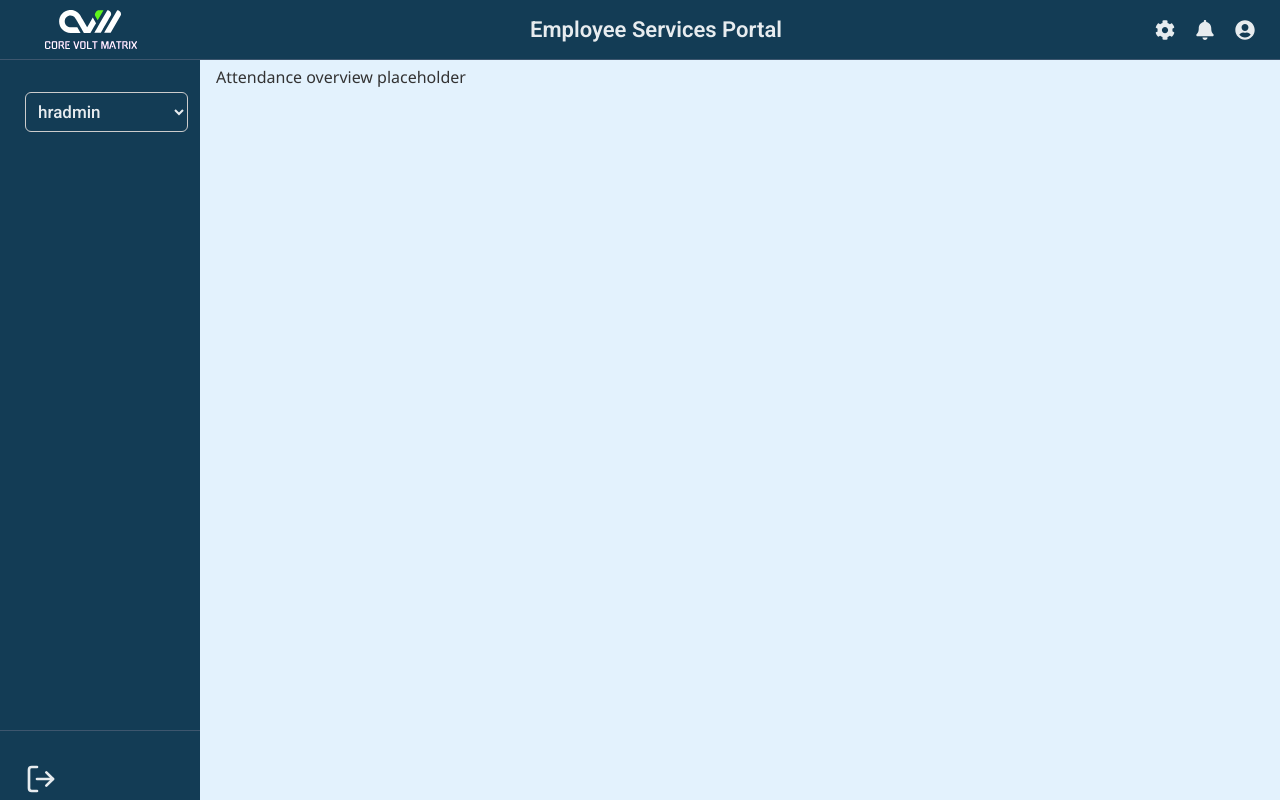
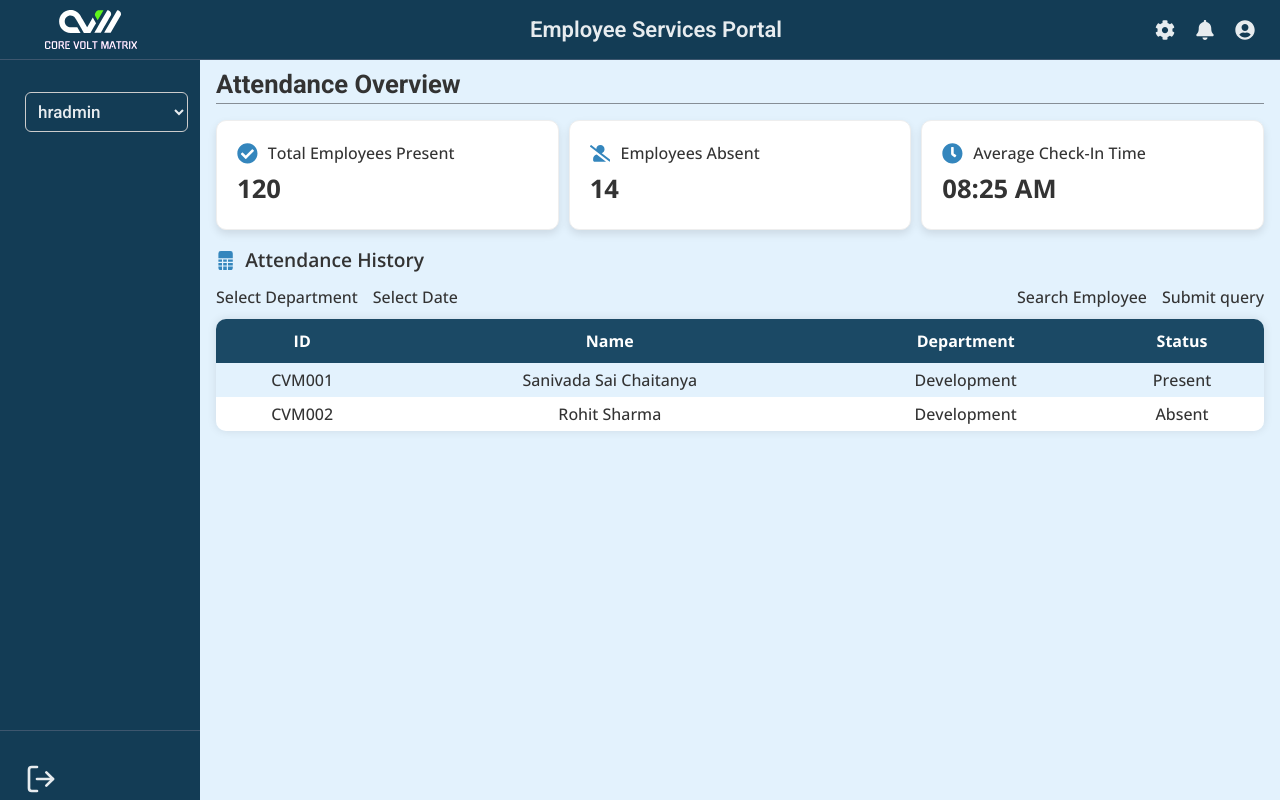
Before and after one commit to Volt-Matrix/voltcore, a React (Vite) app: page /attendance/overview in a window 1280 px wide. Built offline with nearby package versions, Linux system fonts and the light colour scheme.

Commit message:
add basic structure

```diff
--- a/src/pages/Attendance/AttendanceOverview.css
+++ b/src/pages/Attendance/AttendanceOverview.css
@@ -0,0 +1,87 @@
+.att-ov-content-wrapper > header > h2 {
+    font-size: 1.6em;
+    text-align: left;
+}
+
+.att-ov-content-wrapper > header {
+    width: 100%;
+}
+
+.att-ov-stats-container {
+    display: flex;
+    flex-direction: row;
+    justify-content: space-evenly;
+    gap: 10px;
+    width: 100%;
+    flex-wrap: wrap;
+}
+
+.att-ov-stats-container > * {
+    min-width: 200px;
+    flex: 1 1 200px;
+}
+
+.att-ov-stat-card {
+    display: flex;
+    flex-direction: column;
+    justify-content: flex-start;
+    gap: 5px;
+}
+
+.att-ov-stat-header {
+    display: flex;
+    flex-direction: row;
+    justify-content: flex-start;
+    align-items: center;
+    gap: 10px;
+}
+
+.att-ov-stat-header p {
+    font-weight: 500;
+}
+
+.att-ov-stat-header svg {
+    color:#3486BD;
+    font-size: 1.3em;
+}
+
+.att-ov-stat-value p {
+    font-size: 1.6em;
+    font-weight: 700;
+}
+
+.att-ov-clockinout-table-container {
+    display: flex;
+    flex-direction: column;
+    justify-content: flex-start;
+    gap: 10px;
+    width: 100%;
+}
+
+.att-ov-clockinout-table-container > header {
+    display: flex;
+    flex-direction: row;
+    justify-content: flex-start;
+    align-items: center;
+    gap: 10px;
+
+    font-size: 1.2em;
+    font-weight: 600;
+}
+
+.att-ov-clockinout-table-container > header > svg {
+    color: #3486BD;
+}
+
+.att-ov-filters {
+    display: flex;
+    flex-direction: row;
+    justify-content: space-between;
+}
+
+.att-ov-filters > * {
+    display: flex;
+    flex-direction: row;
+    justify-content: flex-start;
+    gap: 15px;
+}
--- a/src/pages/Attendance/AttendanceOverview.jsx
+++ b/src/pages/Attendance/AttendanceOverview.jsx
@@ -1,10 +1,85 @@
 import React from 'react';
 import './AttendanceOverview.css'
 
+import {FaCheckCircle, FaUserSlash, FaClock} from 'react-icons/fa';
+import { BsFileSpreadsheetFill } from "react-icons/bs";
+
 function AttendanceOverview () {
+
+    const AttendanceStatCard = (props) => {
+        return (
+            <div className='att-ov-stat-card card-p osns'>
+                <div className='att-ov-stat-header'>
+                    {props.icon}
+                    <p>{props.title}</p>
+                </div>
+
+                <div className='att-ov-stat-value'>
+                    <p>{props.value}</p>
+                </div>
+            </div>
+        )
+    }
+
     return (
-        <div className="page-layout-container">
-            <p>Attendance overview placeholder</p>
+        <div className="att-ov-content-wrapper page-layout-container">
+            <header>
+                <h2 className='rsh'>Attendance Overview</h2>
+                <hr className='color-grey' />
+            </header>
+
+            <section className='att-ov-stats-container osns'>
+                <AttendanceStatCard title='Total Employees Present' icon={<FaCheckCircle /> }  value={120} />
+                <AttendanceStatCard title='Employees Absent' icon={<FaUserSlash /> }  value={14} />
+                <AttendanceStatCard title='Average Check-In Time' icon={<FaClock /> }  value={'08:25 AM'} />
+            </section>
+
+            <section className='att-ov-clockinout-table-container osns'>
+                <header>
+                    <BsFileSpreadsheetFill />
+                    <p>Attendance History</p>
+                </header>
+
+                <div className='att-ov-filters'>
+                    <div className='att-ov-dept-date'>
+                        <p>Select Department</p>
+                        <p>Select Date</p>
+                    </div>
+
+                    <div className='att-ov-search-query'>
+                        <p>Search Employee</p>
+                        <p>Submit query</p>
+                    </div>
+                </div>
+
+                <table className='table-style1'>
+                    <thead>
+                        <tr>
+                            <th>ID</th>
+                            <th>Name</th>
+                            <th>Department</th>
+                            <th>Status</th>
+                        </tr>
+                    </thead>
+
+                    <tbody>
+                        <tr>
+                            <td>CVM001</td>
+                            <td>Sanivada Sai Chaitanya</td>
+                            <td>Development</td>
+                            <td>Present</td>
+                        </tr>
+                        <tr>
+                            <td>CVM002</td>
+                            <td>Rohit Sharma</td>
+                            <td>Development</td>
+                            <td>Absent</td>
+                        </tr>
+
+                    </tbody>
+
+                </table>
+            </section>
         </div>
     )
 }
```
